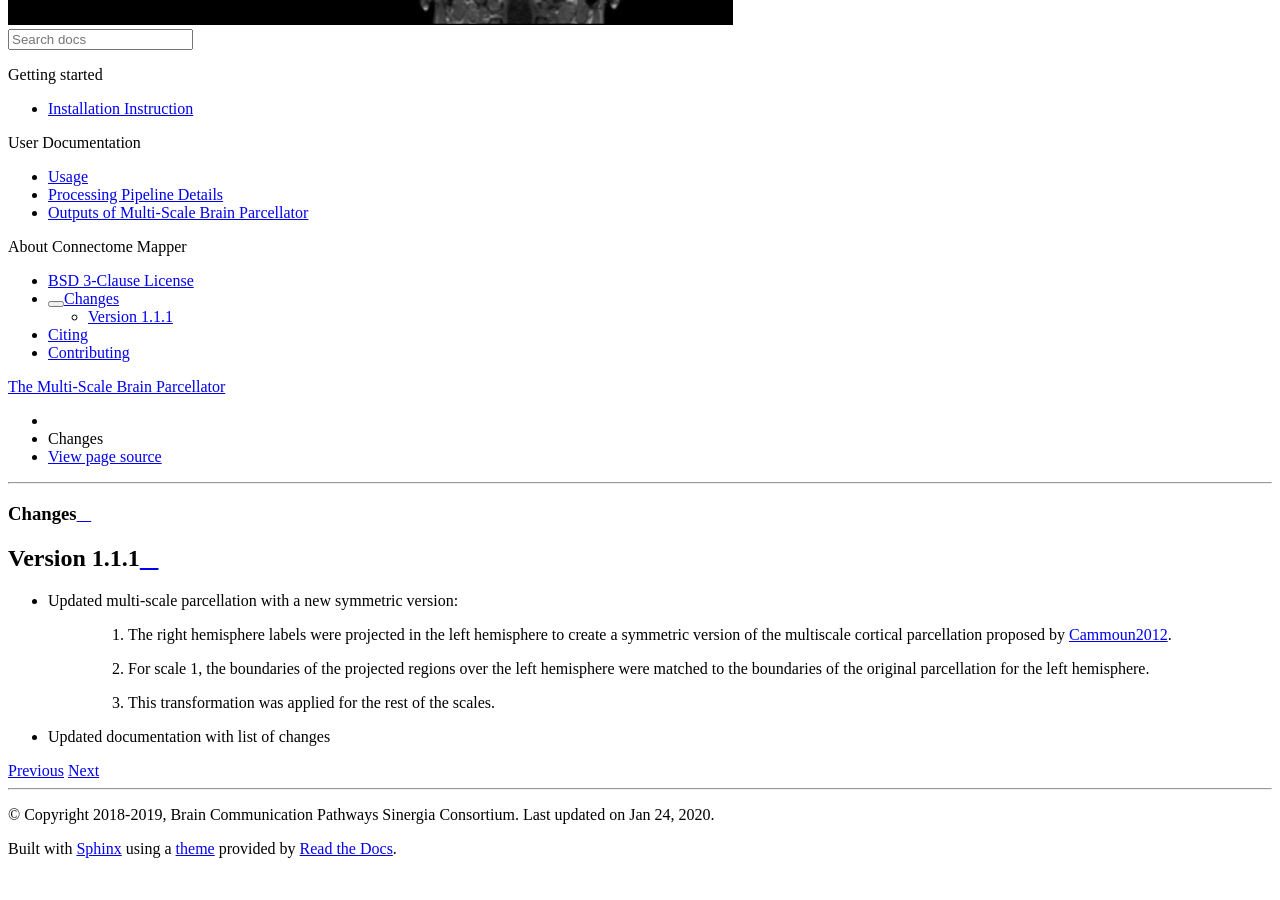
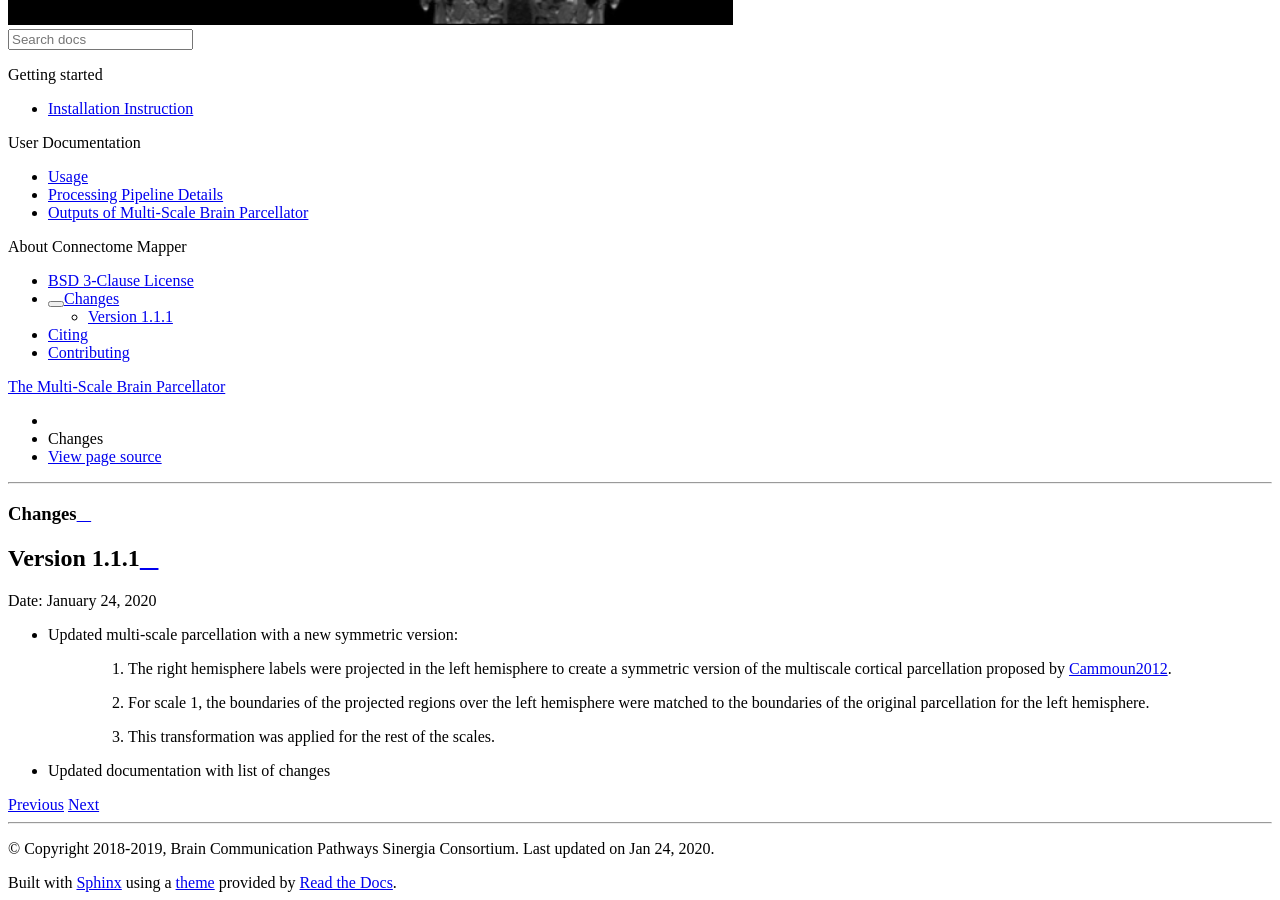
Before and after one commit to sebastientourbier/multiscalebrainparcellator, a Sphinx documentation site: the page built from docs/changes.rst, in a window 1280 px wide and 900 px high, scrolled down 620 px. Built offline with Sphinx 7.4.7 and the Read the Docs theme 2.0.0, drawn with Linux system fonts in a browser that asks for light colours; the version number could not be read and is left out; before the commit the page ends 1486 px from its top, so only the background shows below that.

Commit message:
DOC: added date for version change summary

```diff
--- a/docs/changes.rst
+++ b/docs/changes.rst
@@ -5,6 +5,8 @@ Changes
 ***************
 Version 1.1.1
 ***************
+
+Date: January 24, 2020
 
 * Updated multi-scale parcellation with a new symmetric version:
 
```
